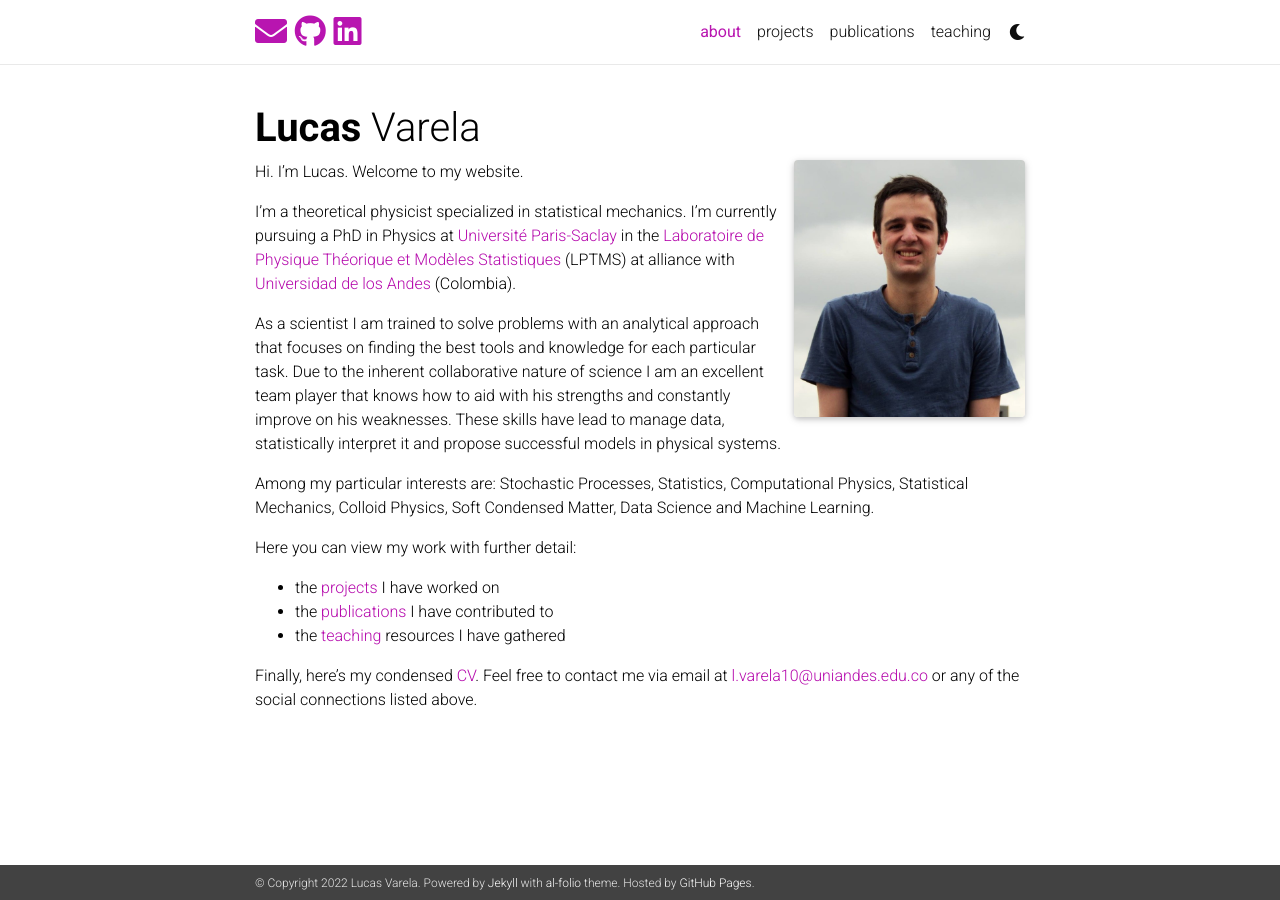
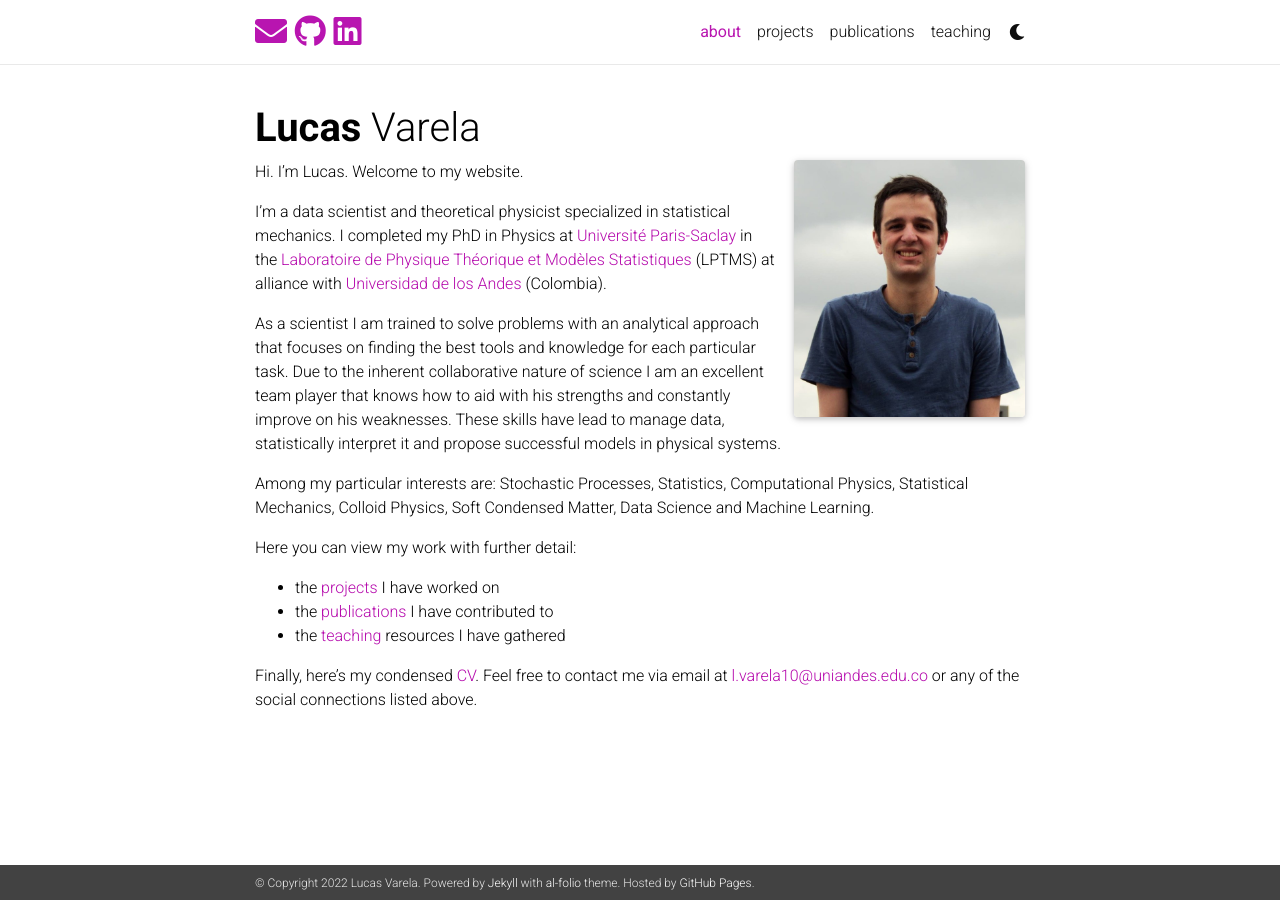
Before and after one commit to lucasvarela/lucasvarela.github.io, a Jekyll site: the page built from _pages/about.md, in a window 1280 px wide. Built offline with Jekyll 4.4.1, drawn with Linux system fonts in a browser that asks for light colours; nearby versions of some CDN libraries; a style sheet for code colours, icons or effects is not loaded.

Commit message:
change in about

```diff
--- a/_pages/about.md
+++ b/_pages/about.md
@@ -16,7 +16,7 @@ social: true  # includes social icons at the bottom of the page
 
 Hi. I'm Lucas. Welcome to my website.
 
-I'm a theoretical physicist specialized in statistical mechanics. I'm currently pursuing a PhD in Physics at [Université Paris-Saclay](https://www.universite-paris-saclay.fr/en) in the
+I'm a data scientist and theoretical physicist specialized in statistical mechanics. I completed my PhD in Physics at [Université Paris-Saclay](https://www.universite-paris-saclay.fr/en) in the
 [Laboratoire de Physique Théorique et Modèles Statistiques](http://lptms.u-psud.fr/en/) (LPTMS) at alliance with [Universidad de los Andes](https://uniandes.edu.co/en) (Colombia).
 
 As a scientist I am trained to solve problems with an analytical approach that focuses on finding the best tools and knowledge for each particular task. Due to the inherent collaborative nature of science I am an excellent team player that knows how to aid with his strengths and constantly improve on his weaknesses. These skills have lead to manage data, statistically interpret it and propose successful models in physical systems.
```
